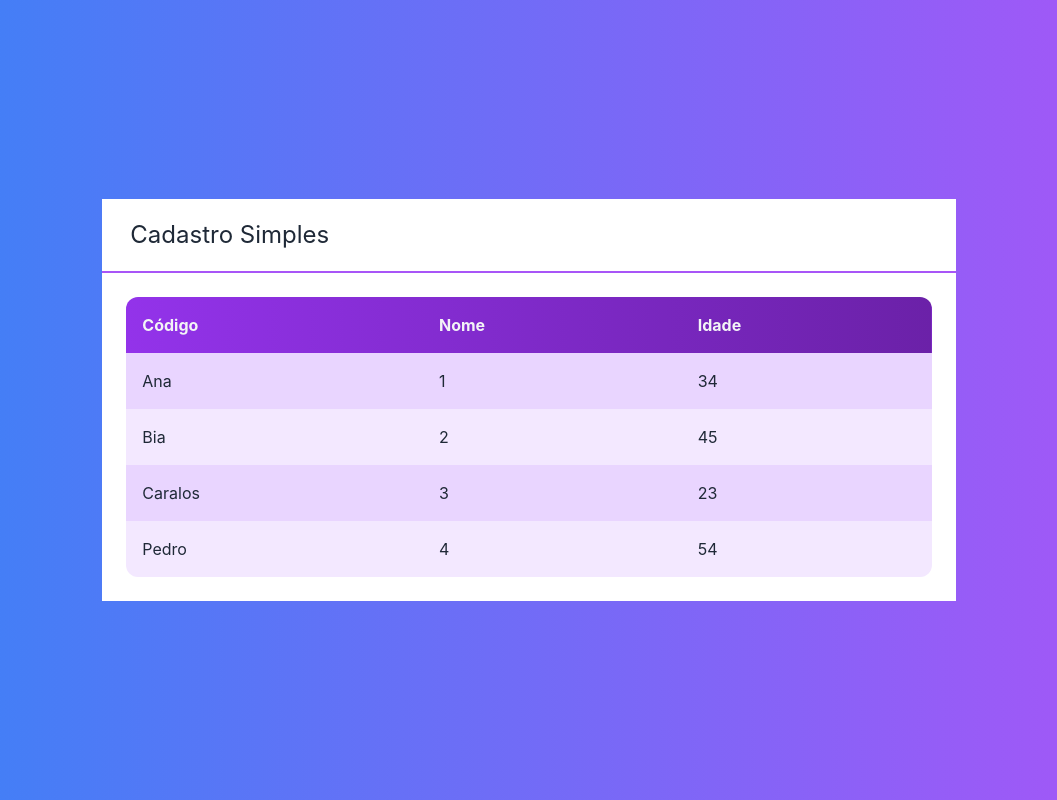
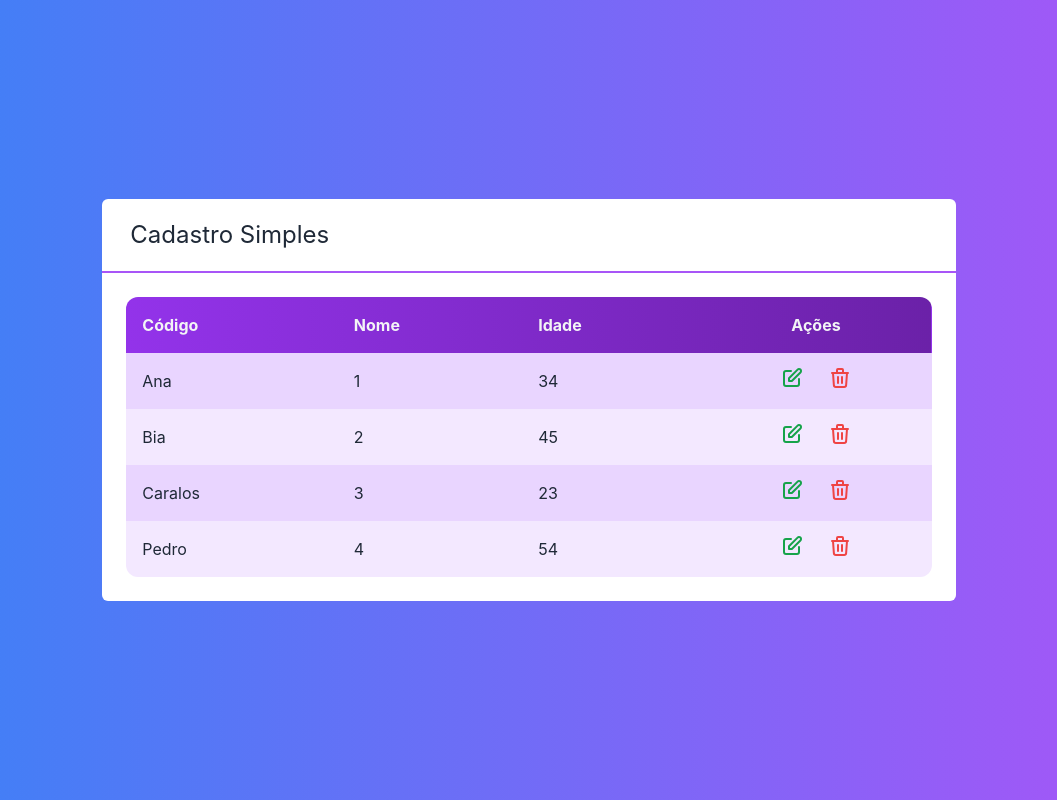
Before and after one commit to Guilherme-Zobel/next-crud, a Next.js app: page / in a window 1280 px wide. Shown: the whole page, without its empty margins (111-1168 px from the left). Built offline with nearby package versions, Linux system fonts and the light colour scheme.

Commit message:
Feat: component Table #03, calling the functions

```diff
--- /dev/null
+++ b/src/components/Icones.tsx
@@ -0,0 +1,11 @@
+export const iconEdition = (
+  <svg xmlns="http://www.w3.org/2000/svg" className="w-6 h-6" fill="none" viewBox="0 0 24 24" stroke="currentColor" strokeWidth={2}>
+    <path strokeLinecap="round" strokeLinejoin="round" d="M11 5H6a2 2 0 00-2 2v11a2 2 0 002 2h11a2 2 0 002-2v-5m-1.414-9.414a2 2 0 112.828 2.828L11.828 15H9v-2.828l8.586-8.586z" />
+  </svg>
+)
+
+export const iconTrash = (
+  <svg xmlns="http://www.w3.org/2000/svg" className="w-6 h-6" fill="none" viewBox="0 0 24 24" stroke="currentColor" strokeWidth={2}>
+    <path strokeLinecap="round" strokeLinejoin="round" d="M19 7l-.867 12.142A2 2 0 0116.138 21H7.862a2 2 0 01-1.995-1.858L5 7m5 4v6m4-6v6m1-10V4a1 1 0 00-1-1h-4a1 1 0 00-1 1v3M4 7h16" />
+  </svg>
+)
--- a/src/components/Layout.tsx
+++ b/src/components/Layout.tsx
@@ -9,7 +9,7 @@ export default function Layout(props: LayoutProps) {
   return (
     <div className={`
       flex flex-col w-2/3
-      bg-white text-gray-800 rouded-mb
+      bg-white text-gray-800 rounded-md
     `}>
       <Title>{props.title}</Title>
       <div className="p-6">
--- a/src/components/Table.tsx
+++ b/src/components/Table.tsx
@@ -1,10 +1,15 @@
-import Client from "../core/Client"
+import Customer from "../core/Customer"
+import { iconEdition, iconTrash } from "./Icones"
 
 interface TableProps {
-  clients: Client[]
+  customers: Customer[]
+  selectedCustomer?: (customer: Customer) => void
+  excludedCustomer?: (customer: Customer) => void
 }
 
 export default function Table(props: TableProps) {
+
+  const displayActions = props.excludedCustomer || props.selectedCustomer
 
   function rederHead() {
     return (
@@ -12,21 +17,48 @@ export default function Table(props: TableProps) {
         <th className="p-4 text-left">Código</th>
         <th className="p-4 text-left">Nome</th>
         <th className="p-4 text-left">Idade</th>
+        {displayActions ? <th className="p-4">Ações</th> : false}
       </tr>
     )
   }
 
   function renderData() {
-    return props.clients?.map((client, i) => {
+    return props.customers?.map((customer, i) => {
       return (
-        <tr key={client.id}
+        <tr key={customer.id}
           className={`${i % 2 === 0 ? 'bg-purple-200' :  'bg-purple-100'}`}>
-          <td className="p-4 text-left">{client.nome}</td>
-          <td className="p-4 text-left">{client.id}</td>
-          <td className="p-4 text-left">{client.idade}</td>
+          <td className="p-4 text-left">{customer.nome}</td>
+          <td className="p-4 text-left">{customer.id}</td>
+          <td className="p-4 text-left">{customer.idade}</td>
+          {displayActions ? renderAction(customer) : false}
         </tr>
       )
     })
+  }
+
+  function renderAction(customer: Customer) {
+    return (
+      <td className="flex justify-center">
+        {props.selectedCustomer ? (
+          <button onClick={()=> props.selectedCustomer?.(customer)} className={`
+            flex justify-center items-center
+            text-green-600 rounded-full p-2 m-1
+            hover:bg-purple-50
+          `}>
+            {iconEdition}
+          </button>
+          ) : false }
+        {props.excludedCustomer ? (
+          <button onClick={()=> props.excludedCustomer?.(customer)} className={`
+            flex justify-center items-center
+            text-red-500 rounded-full p-2 m-1
+            hover:bg-purple-50
+          `}>
+            {iconTrash}
+          </button>
+          ): false}
+      </td>
+    )
   }
 
   return (
--- a/src/core/Client.ts
+++ b/src/core/Customer.ts
@@ -1,4 +1,4 @@
-export default class Client {
+export default class Customer {
     #id: string
     #nome: string
     #idade: number
@@ -10,7 +10,7 @@ export default class Client {
     }
 
     static empty() {
-        return new Client('', 0)
+        return new Customer('', 0)
     }
 
     get id() {
--- a/src/pages/index.tsx
+++ b/src/pages/index.tsx
@@ -1,15 +1,23 @@
 import Layout from "../components/Layout";
 import Table from "../components/Table";
-import Client from "../core/Client";
+import Customer from "../core/Customer";
 
 export default function Home() {
 
-  const clients = [
-    new Client('Ana', 34, '1'),
-    new Client('Bia', 45, '2'),
-    new Client('Caralos', 23, '3'),
-    new Client('Pedro', 54, '4'),
+  const customers = [
+    new Customer('Ana', 34, '1'),
+    new Customer('Bia', 45, '2'),
+    new Customer('Caralos', 23, '3'),
+    new Customer('Pedro', 54, '4'),
   ]
+
+  function selectedCustomer(customer: Customer) {
+    console.log(customer.nome);
+  }
+
+  function excludedCustomer(customer: Customer) {
+    console.log(`Excluded... ${customer.nome}`);
+  }
 
   return (
     <div className={`
@@ -18,7 +26,10 @@ export default function Home() {
     text-white
     `}>
       <Layout title="Cadastro Simples">
-        <Table clients={clients}></Table>
+        <Table customers={customers}
+          selectedCustomer={selectedCustomer}
+          excludedCustomer={excludedCustomer}
+        />
       </Layout>
     </div>
   )
```
